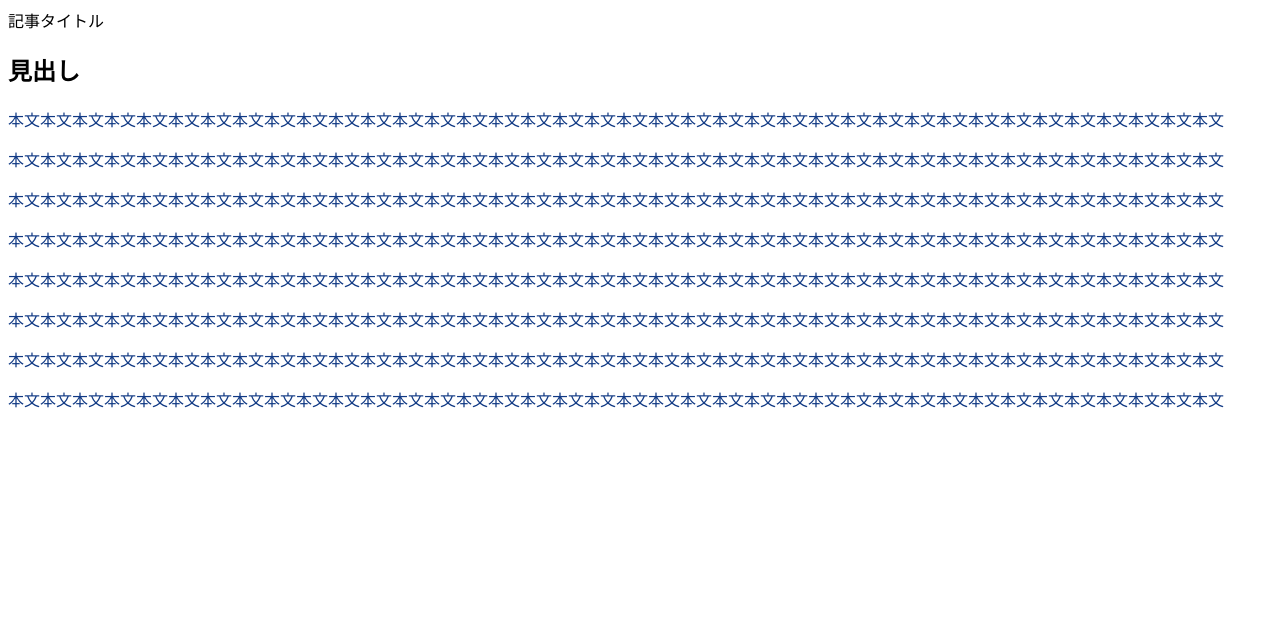
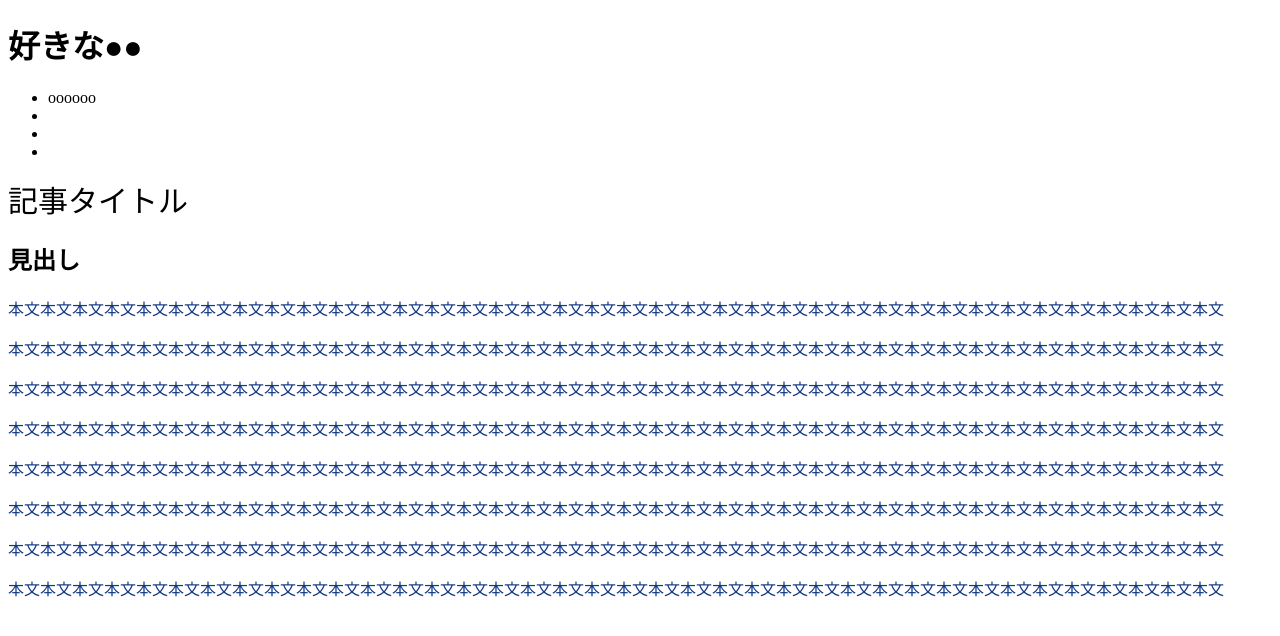
Before and after one commit to 1f102400707/team-project, a plain HTML site: page HTML/index.html in a window 1280 px wide. Drawn offline with Linux system fonts and the light colour scheme; files whose address does not match are found by name.

Commit message:
左メニューテンプレの追加
左メニューの骨組みとなるHTMLを作成しました。

```diff
--- a/CSS/index.css
+++ b/CSS/index.css
@@ -1,3 +1,7 @@
 p{
     color: #103984;
 }
+
+#title{
+    font-size: 30px;
+}
--- /dev/null
+++ b/HTML/commonHTML/common.html
@@ -0,0 +1,8 @@
+<!DOCTYPE html>
+    <h1>好きな●●</h1>
+        <ul>
+            <li>oooooo</li>
+            <li></li>
+            <li></li>
+            <li></li>
+        </ul>
--- a/HTML/index.html
+++ b/HTML/index.html
@@ -10,9 +10,9 @@
 
 
         <div id = "sub"></div>
-        <!-- <script>
-            document.getElementById('sub').innerHTML = fetch('..//commonHTML/common.html').then(response => response.text()).then(data => {document.getElementById('sub').innerHTML = data;});
-        </script> -->
+        <script>
+            document.getElementById('sub').innerHTML = fetch('commonHTML/common.html').then(response => response.text()).then(data => {document.getElementById('sub').innerHTML = data;});
+        </script>
 
         <div id = "main">
 
```
